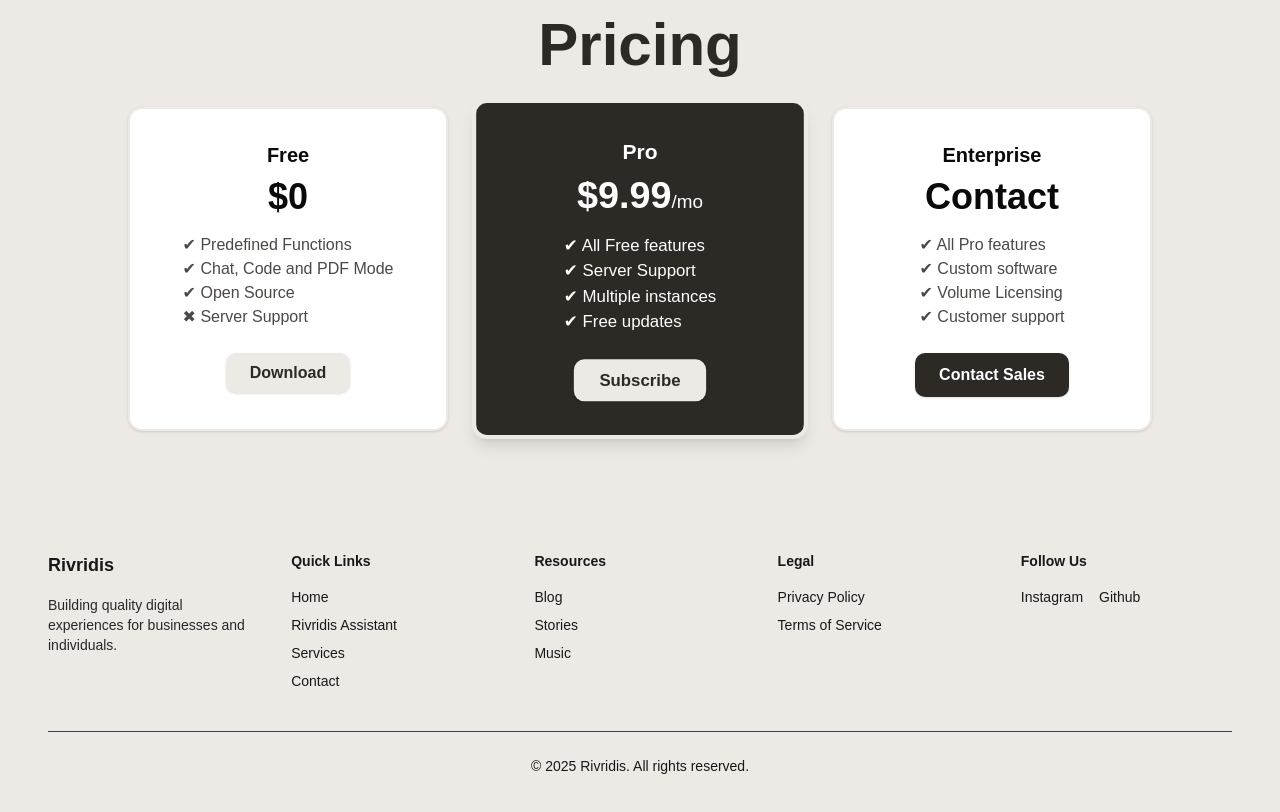
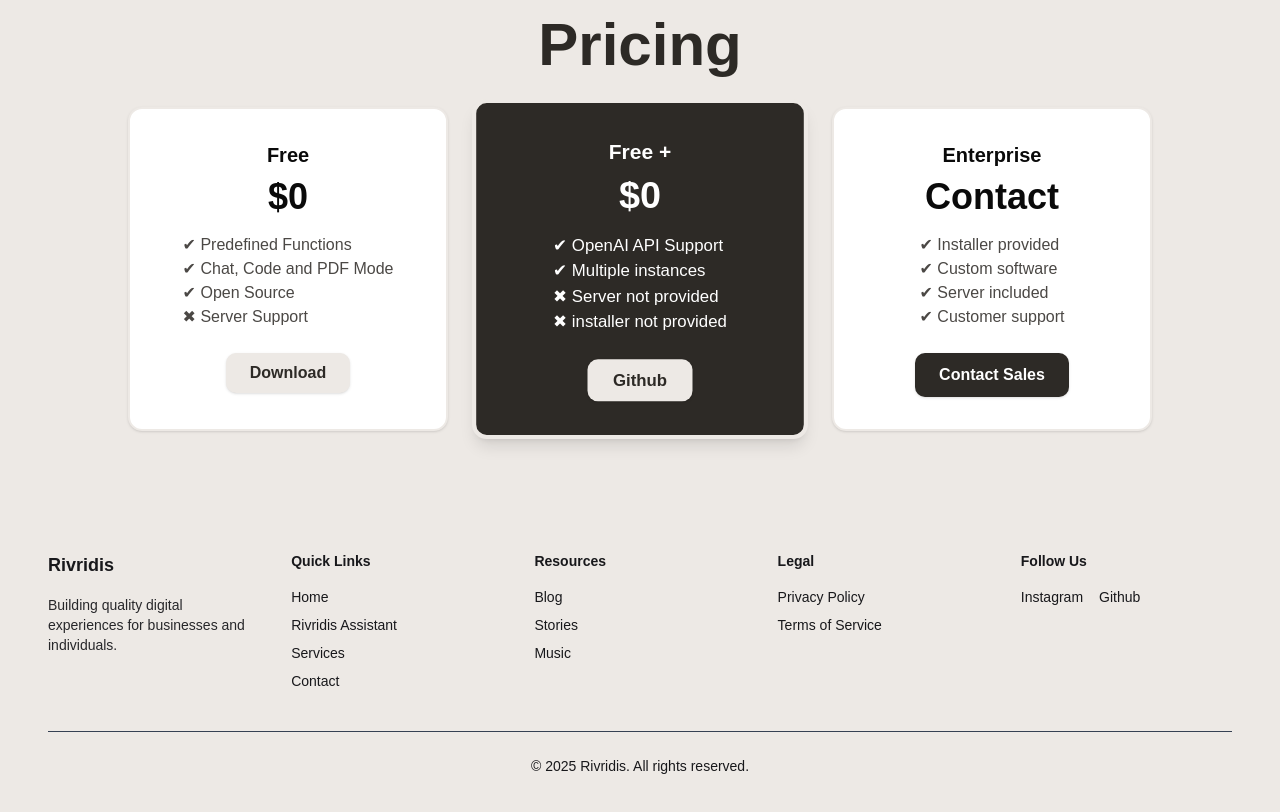
Before and after one commit to Rivridis/rivridis-website, a Next.js app: page /windows-assistant in a window 1280 px wide. Shown: the part 2420-3232 px from the top of the page. Built offline with nearby package versions, Linux system fonts and the light colour scheme.

Commit message:
plan change

```diff
--- a/src/app/windows-assistant/page.js
+++ b/src/app/windows-assistant/page.js
@@ -75,16 +75,16 @@
                     </div>
                     {/* Pro Plan */}
                     <div className="bg-[#2d2a26] text-white rounded-xl shadow-lg p-8 flex flex-col items-center border-4 border-[#ede9e5] scale-105">
-                      <h3 className="font-semibold text-xl mb-2">Pro</h3>
-                      <p className="text-4xl font-bold mb-4">$9.99<span className="text-lg font-normal">/mo</span></p>
+                      <h3 className="font-semibold text-xl mb-2">Free +</h3>
+                      <p className="text-4xl font-bold mb-4">$0</p>
                       <ul className="mb-6">
-                        <li>✔ All Free features</li>
-                        <li>✔ Server Support</li>
+                        <li>✔ OpenAI API Support</li>
                         <li>✔ Multiple instances</li>
-                        <li>✔ Free updates</li>
+                        <li>✖ Server not provided</li>
+                        <li>✖ installer not provided</li>
                       </ul>
                       <button className="bg-[#ede9e5] text-[#2d2a26] px-6 py-2 rounded-lg font-semibold shadow hover:bg-white transition">
-                        <a href="/contact">Subscribe</a>
+                        <a href="https://github.com/Rivridis/Assistant-Client">Github</a>
                       </button>
                     </div>
                     {/* Enterprise Plan */}
@@ -92,9 +92,9 @@
                       <h3 className="font-semibold text-xl mb-2">Enterprise</h3>
                       <p className="text-4xl font-bold mb-4">Contact</p>
                       <ul className="mb-6 text-[#4b4845]">
-                        <li>✔ All Pro features</li>
+                        <li>✔ Installer provided</li>
                         <li>✔ Custom software</li>
-                        <li>✔ Volume Licensing</li>
+                        <li>✔ Server included</li>
                         <li>✔ Customer support</li>
                       </ul>
                       <button className="bg-[#2d2a26] text-white px-6 py-2.5 rounded-lg font-semibold shadow hover:bg-[#4b4845] transition">
```
